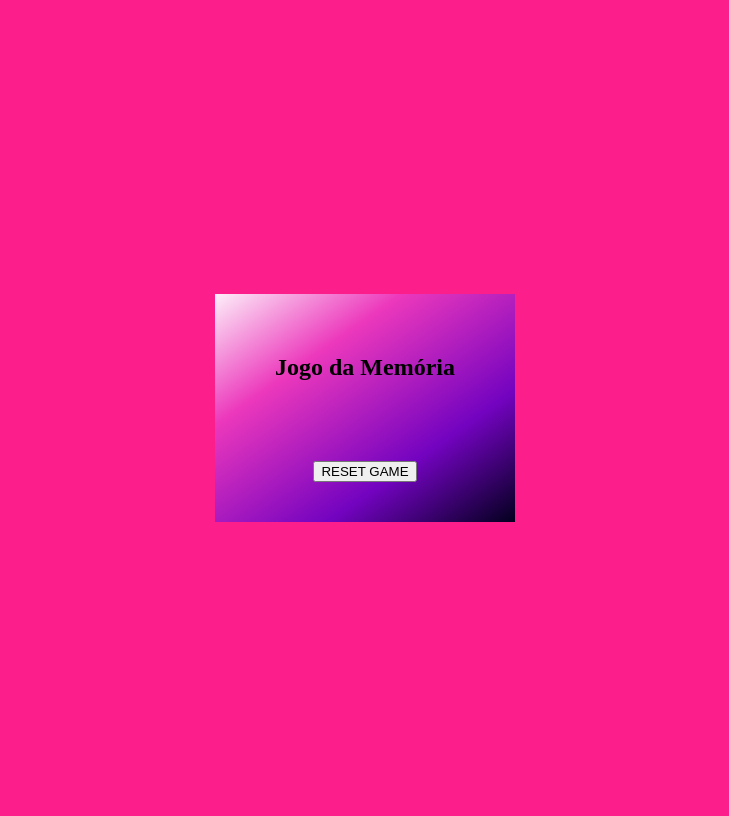
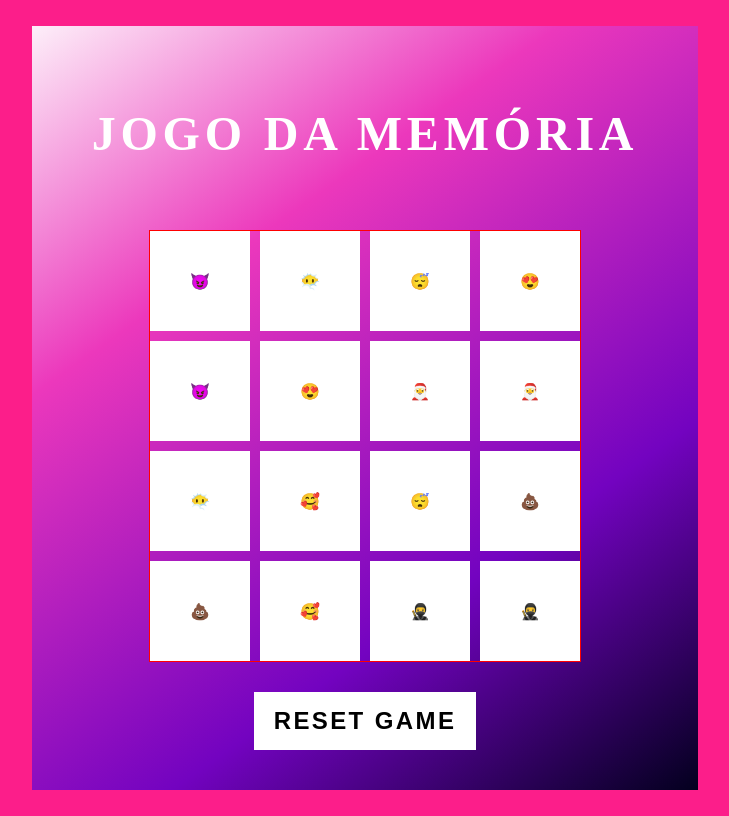
Before and after one commit to AylsonSantos/jogo-memoria-emojis, a plain HTML site: page index.html in a window 1280 px wide. Shown: the whole page, without its empty margins (275-1004 px from the left). Drawn offline with Linux system fonts and the light colour scheme.

Commit message:
criando os cards dinamicamente

```diff
--- a/src/styles/main.css
+++ b/src/styles/main.css
@@ -7,3 +7,49 @@
     background: linear-gradient(325deg, #03001e 0%, #7303c0 30%, #ec38bc 70%, #fdeff9 100%);
     padding: 40px 60px;
 }
+
+h2 {
+    font-size: 3em;
+    color: #fff;
+    text-transform: uppercase;
+    letter-spacing: 0.1em;
+}
+
+.reset {
+    padding: 15px 20px;
+    width: 100;
+    color: #000;
+    background-color: #fff;
+    border: none;
+    font-size: 1.5em;
+    letter-spacing: 0.1em;
+    text-transform: uppercase;
+    cursor: pointer;
+    font-weight: 600;
+}
+
+.reset:focus {
+    color: #ec38bc;
+    background-color: #262809;
+}
+
+.game {
+    border: 1px solid red;
+    width: 430px;
+    height: 430px;
+    display: flex;
+    flex-wrap: wrap;
+    gap: 10px;
+    transform-style: preserve-3d;
+    perspective: 500px;
+}
+
+.item {
+    position: relative;
+    width: 100px;
+    height: 100px;
+    display: flex;
+    align-items: center;
+    justify-content: center;
+    background-color: #fff;
+}
```
Also changed, not shown: .src/scripts/engine.js.
